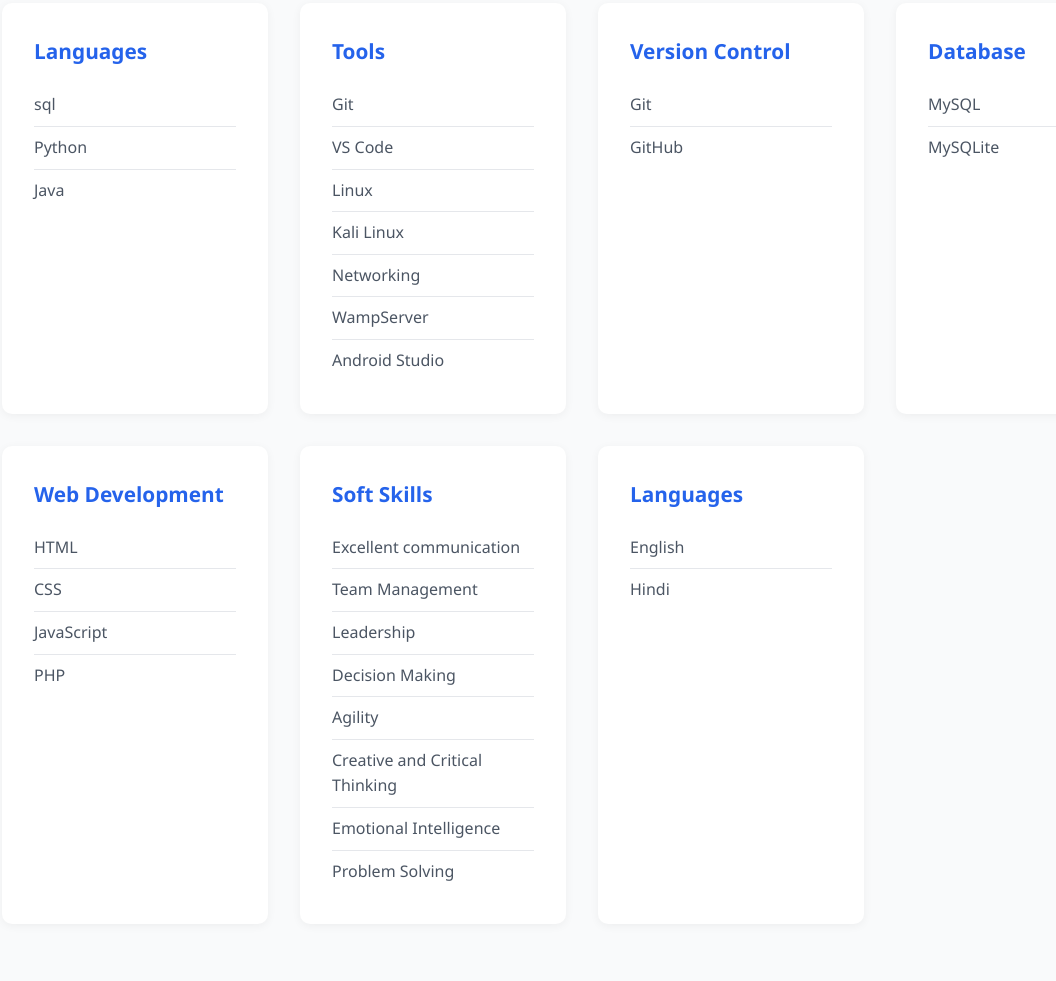
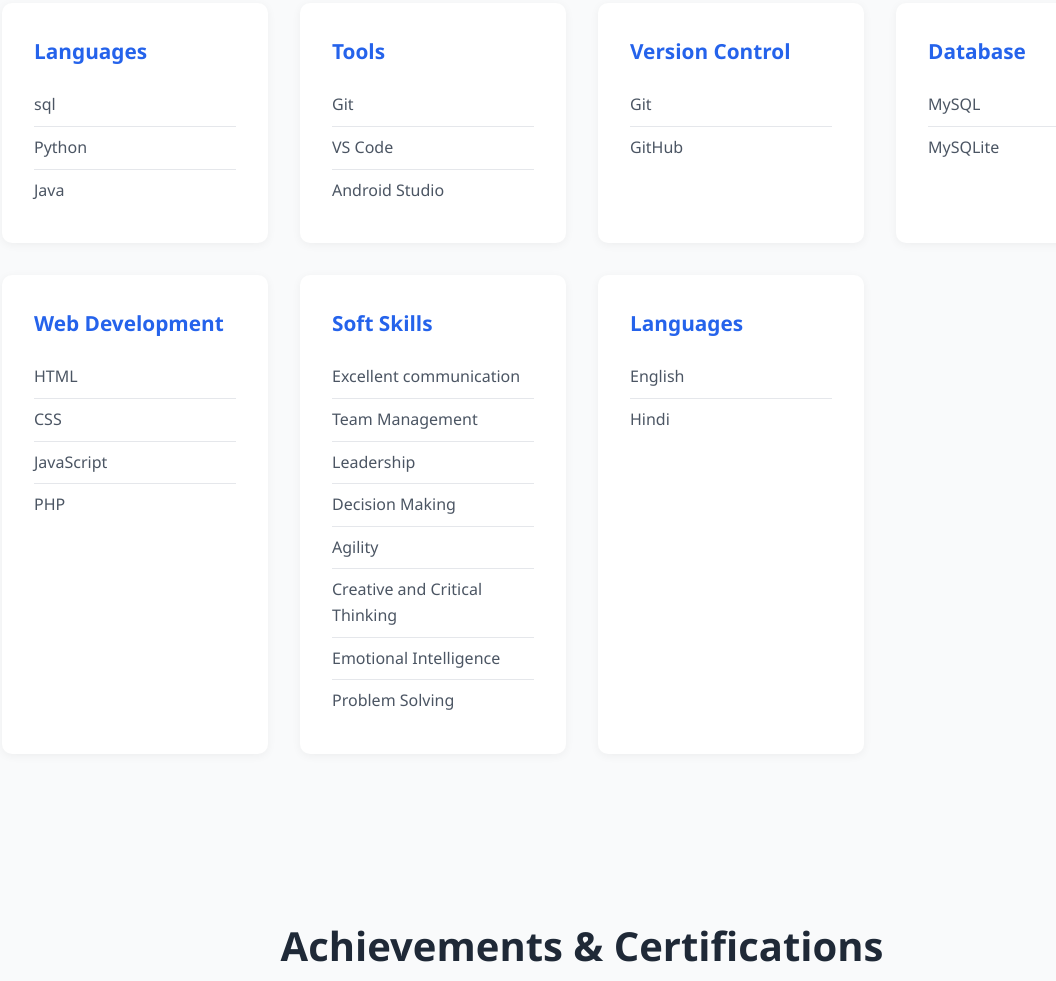
Before and after one commit to Vedansh14/portfolio, a plain HTML site: page index.html in a window 1280 px wide. Shown: the part 2222-3203 px from the top of the page, without its empty margins (58-1114 px from the left). Drawn offline with Linux system fonts and the light colour scheme.

Commit message:
Update tools list and comment out research section
Removed several tools from the list and commented out the research section.

```diff
--- a/index.html
+++ b/index.html
@@ -136,12 +136,7 @@
                     <ul>
                         <li>Git</li>
                         <li>VS Code</li>
-                        <li>Linux</li>
-                        <li>Kali Linux</li>
-                        <li>Networking</li>
-                        <li>WampServer</li>
                         <li>Android Studio</li>
-
                     </ul>
                 </div>
                 <div class="skill-category">
@@ -235,7 +230,7 @@
             </div>
         </div>
     </section>
-
+    <!--
     <section id="research" class="research">
         <div class="container">
             <h2 class="section-title">Research Papers</h2>
@@ -284,7 +279,7 @@
             </div>
         </div>
     </section>
-
+-->
     <section id="contact" class="contact">
         <div class="container">
             <h2 class="section-title">Get In Touch</h2>
```
